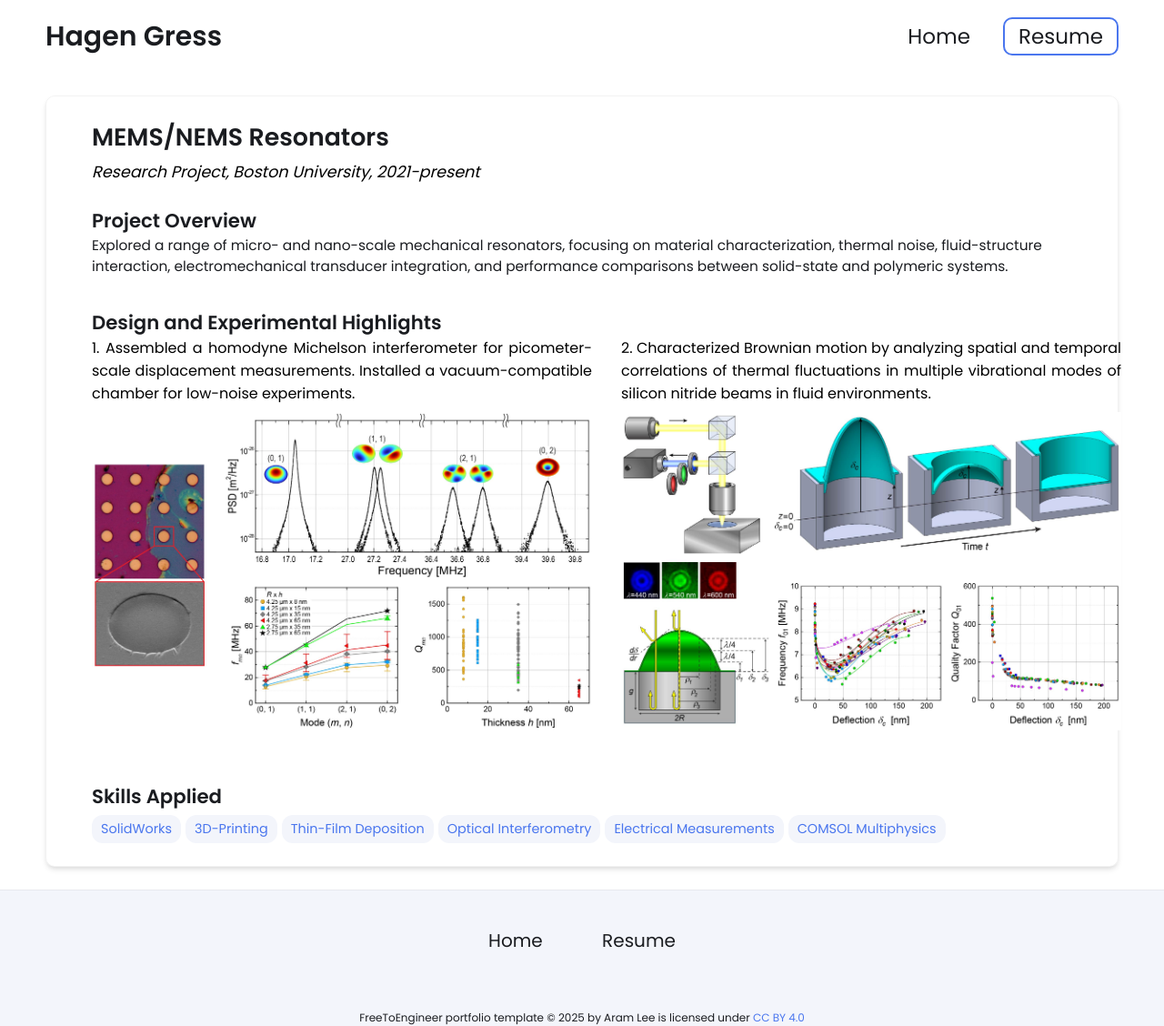
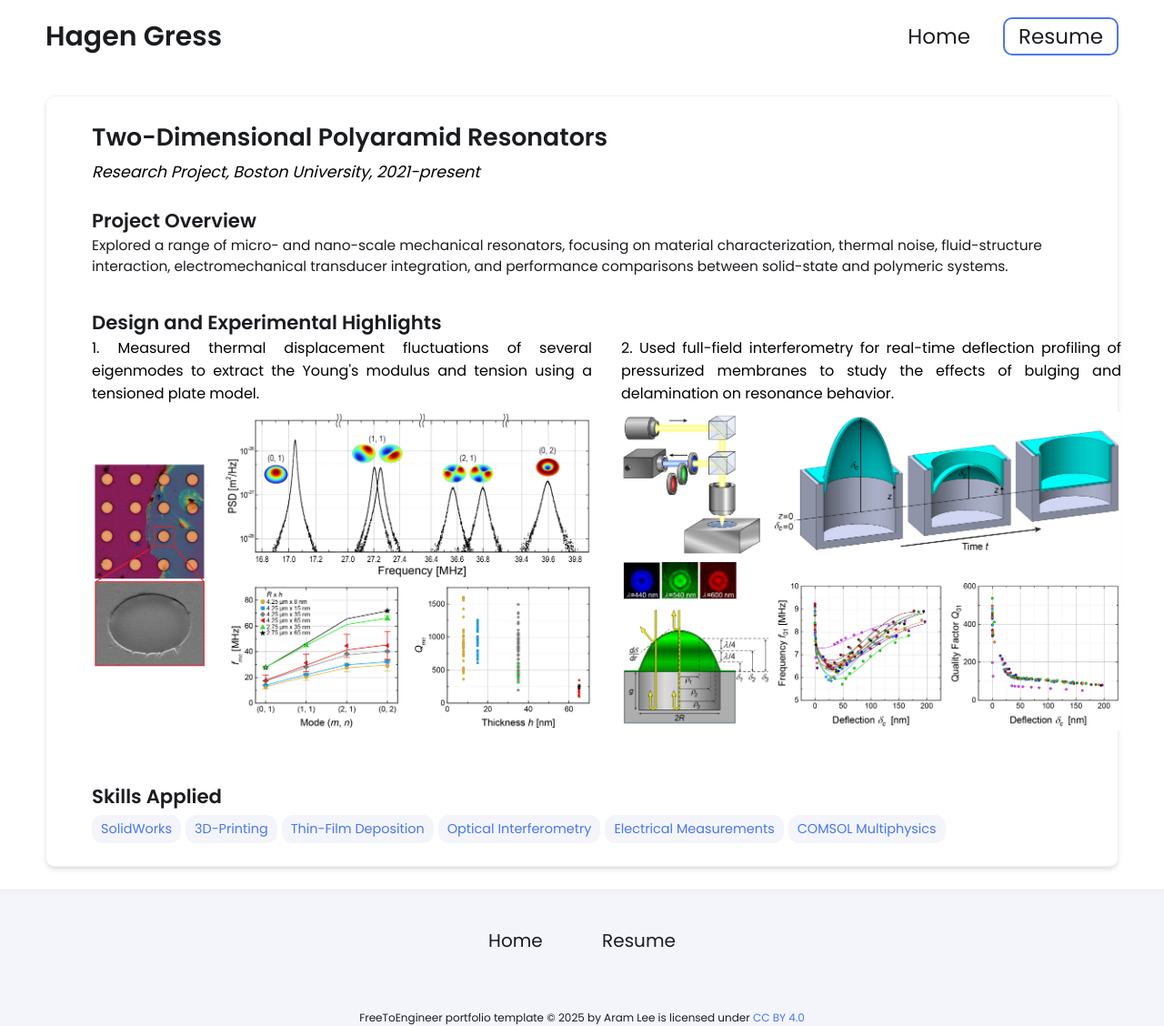
Before and after one commit to HagenGress/HagenGress.github.io, a Jekyll site: the page built from _projects/2D_Resonators/index.md, in a window 1280 px wide. Shown: the whole page at 91% size. Built offline with Jekyll 4.4.1, drawn with Linux system fonts in a browser that asks for light colours.

Commit message:
Update index.md

```diff
--- a/_projects/2D_Resonators/index.md
+++ b/_projects/2D_Resonators/index.md
@@ -1,6 +1,6 @@
 ---
 layout: post
-title: MEMS/NEMS Resonators
+title: Two-Dimensional Polyaramid Resonators
 location: Research Project, Boston University, 2021-present
 description: Explored a range of micro- and nano-scale mechanical resonators, focusing on material characterization, thermal noise, fluid-structure interaction, electromechanical transducer integration, and performance comparisons between solid-state and polymeric systems.
 order: 2
@@ -15,8 +15,8 @@ main-image: /2D_Resonators.jpg
 
 {% include image-gallery.html
    images="
-     2D_Resonators_1.jpg::Assembled a homodyne Michelson interferometer for picometer-scale displacement measurements. Installed a vacuum-compatible chamber for low-noise experiments.|
-     2D_Resonators_2.jpg::Characterized Brownian motion by analyzing spatial and temporal correlations of thermal fluctuations in multiple vibrational modes of silicon nitride beams in fluid environments.| "
+     2D_Resonators_1.jpg::Measured thermal displacement fluctuations of several eigenmodes to extract the Young's modulus and tension using a tensioned plate model.|
+     2D_Resonators_2.jpg::Used full-field interferometry for real-time deflection profiling of pressurized membranes to study the effects of bulging and delamination on resonance behavior.| "
    width="550"
 %}
 
```
